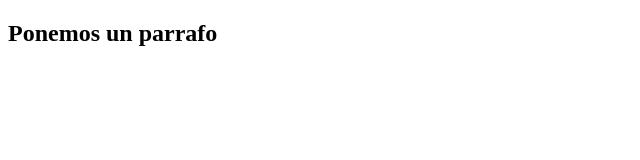
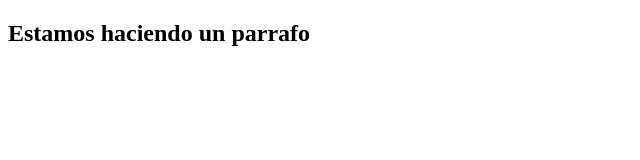
Before and after one commit to espiraculo/codo_ejemplo_git, a plain HTML site: page index.html in a window 1280 px wide. Shown: the whole page, without its empty margins (0-640 px from the left). Drawn offline with Linux system fonts and the light colour scheme.

Commit message:
cambie frase

```diff
--- a/index.html
+++ b/index.html
@@ -7,6 +7,6 @@
     <title>Document</title>
 </head>
 <body>
-    <h2>Ponemos un parrafo</h2>
+    <h2>Estamos haciendo un parrafo</h2>
 </body>
 </html>
```
